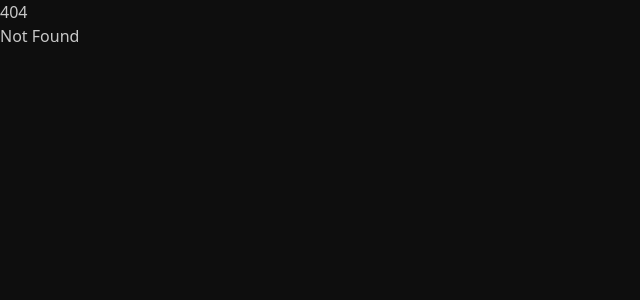
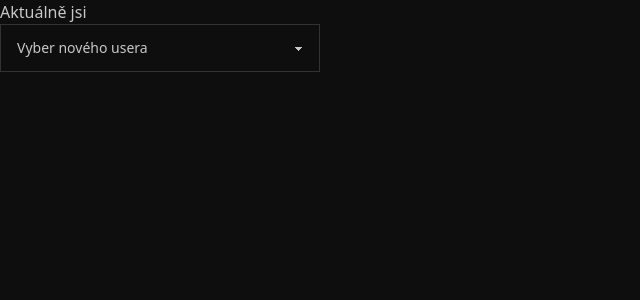
Before and after one commit to Archa-hackathon/frontend, a SvelteKit app: page /userselect in a window 1280 px wide. Before the commit this address had no page. Shown: the top 300 px of the page, without its empty margins (0-640 px from the left). Built offline with nearby package versions, Linux system fonts and the light colour scheme.

Commit message:
add user

```diff
--- /dev/null
+++ b/src/lib/localstorage.ts
@@ -0,0 +1,15 @@
+export const usernames = ["pepik", "barman", "pavel", ""];
+
+export type User = typeof usernames[number];
+
+export function storeUser(user: User) {
+  localStorage.setItem("user", JSON.stringify(user));
+}
+
+export function getUser(): User {
+  const user = localStorage.getItem("user");
+  if (user === null) {
+    return "";
+  }
+  return JSON.parse(user);
+}
--- a/src/routes/+page.svelte
+++ b/src/routes/+page.svelte
@@ -25,4 +25,8 @@
 	<button class="btn btn-primary text-white h-16 text-lg mx-5" on:click={clickHandler}>
 		<a href="/otazky">Otazky</a>
 	</button>
+
+	<button class="btn btn-primary text-white h-16 text-lg mx-5" on:click={clickHandler}>
+		<a href="/userselect">Vybrat usera</a>
+	</button>
 </div>
--- /dev/null
+++ b/src/routes/userselect/+page.svelte
@@ -0,0 +1,25 @@
+<script lang="ts">
+	import { usernames, getUser, storeUser, type User } from '$lib/localstorage.js';
+	import { onMount } from 'svelte';
+
+	let currentUsername: User = '';
+
+	onMount(() => {
+		currentUsername = getUser();
+	});
+
+	function updateUser(event: any) {
+		const username = event.target.value;
+		storeUser(username);
+		window.location.reload();
+	}
+</script>
+
+<h1>Aktuálně jsi {currentUsername}</h1>
+
+<select class="select select-bordered w-full max-w-xs" on:change={updateUser}>
+	<option disabled selected>Vyber nového usera</option>
+	{#each usernames as username}
+		<option>{username}</option>
+	{/each}
+</select>
```
